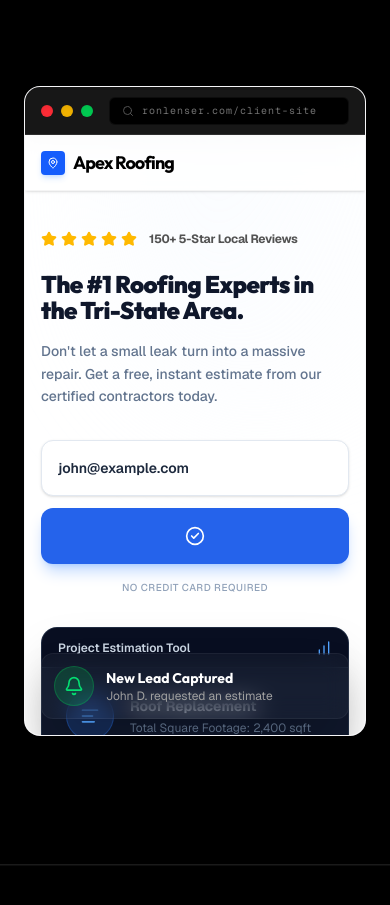
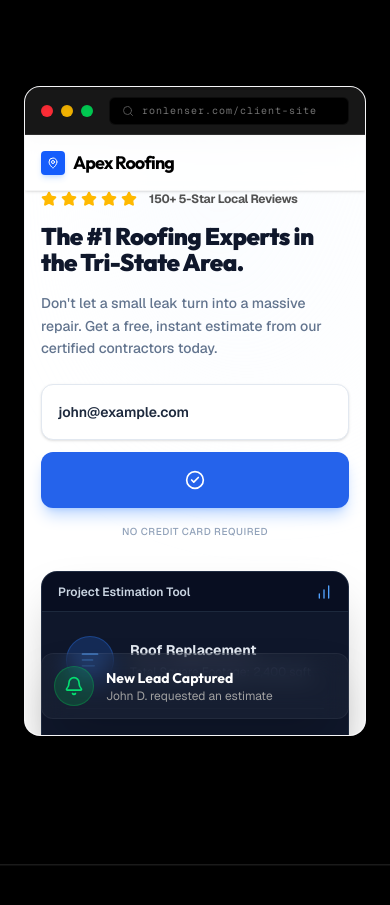
Before and after one commit to ronlenserdigital/ronlenserdigital, a Next.js app: page / in a window 390 px wide. Shown: the part 1340-2245 px from the top of the page. Built offline with nearby package versions, Linux system fonts and the light colour scheme.

Commit message:
Adjusted spacing in InteractiveDemo to pull form content higher on mobile

```diff
--- a/src/components/interactive-demo.tsx
+++ b/src/components/interactive-demo.tsx
@@ -87,13 +87,13 @@ export default function InteractiveDemo() {
                 </div>
 
                 {/* Mock Website Hero */}
-                <div className="flex-1 flex flex-col md:flex-row items-center pt-16 md:pt-20 pb-6 md:pb-8 px-4 md:px-8 lg:px-16 gap-4 md:gap-12 bg-white relative overflow-hidden h-full overflow-y-auto">
+                <div className="flex-1 flex flex-col md:flex-row items-center pt-14 md:pt-20 pb-6 md:pb-8 px-4 md:px-8 lg:px-16 gap-4 md:gap-12 bg-white relative overflow-hidden h-full overflow-y-auto">
 
                    {/* Background Decorative Graphic */}
                    <div className="absolute top-0 right-0 w-full h-full bg-gradient-to-br from-blue-50/50 to-white/10 rounded-full blur-3xl -translate-y-1/2 translate-x-1/4 pointer-events-none" />
 
                    {/* Left Side (Copy & Form) */}
-                   <div className="flex-1 space-y-6 relative z-10 max-w-lg mt-8">
+                   <div className="flex-1 space-y-4 md:space-y-6 relative z-10 max-w-lg mt-0 md:mt-8">
                       <div className="flex items-center gap-1">
                         <Star className="w-4 h-4 text-amber-400 fill-amber-400" />
                         <Star className="w-4 h-4 text-amber-400 fill-amber-400" />
```
